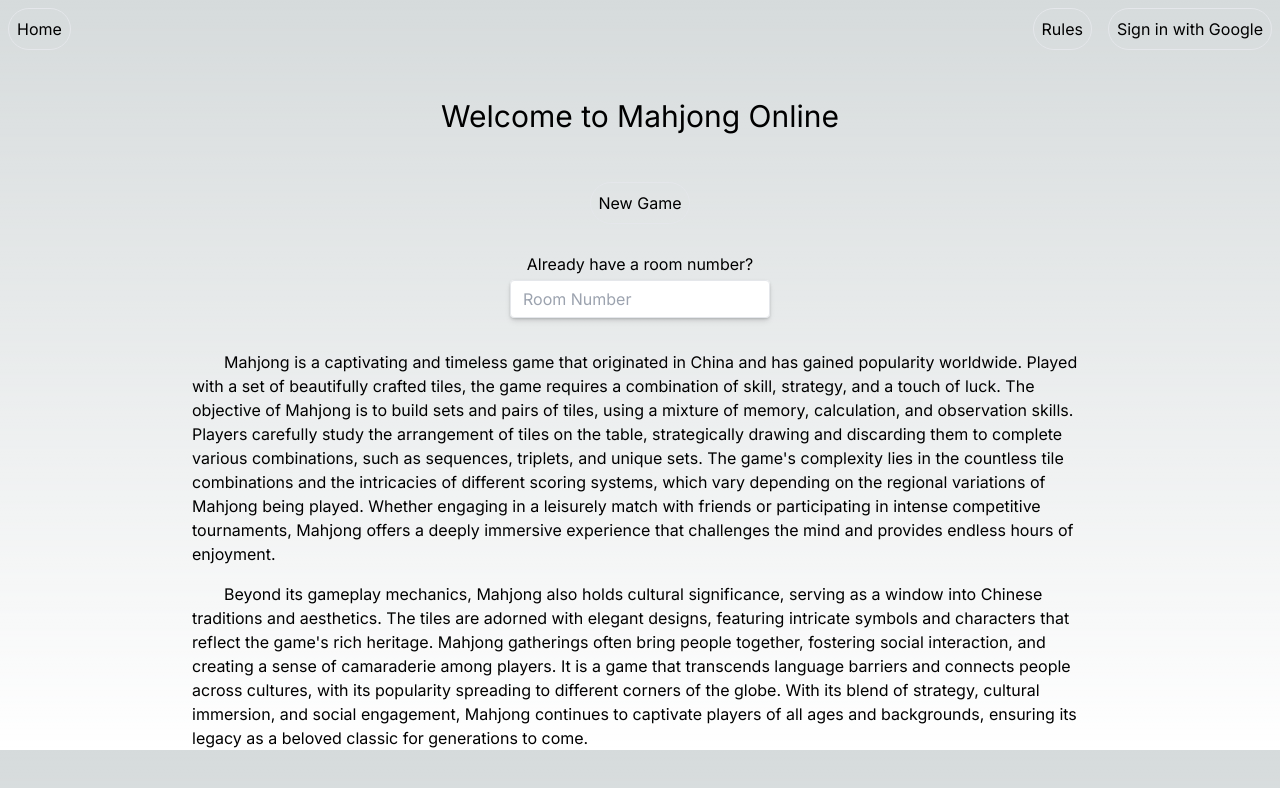
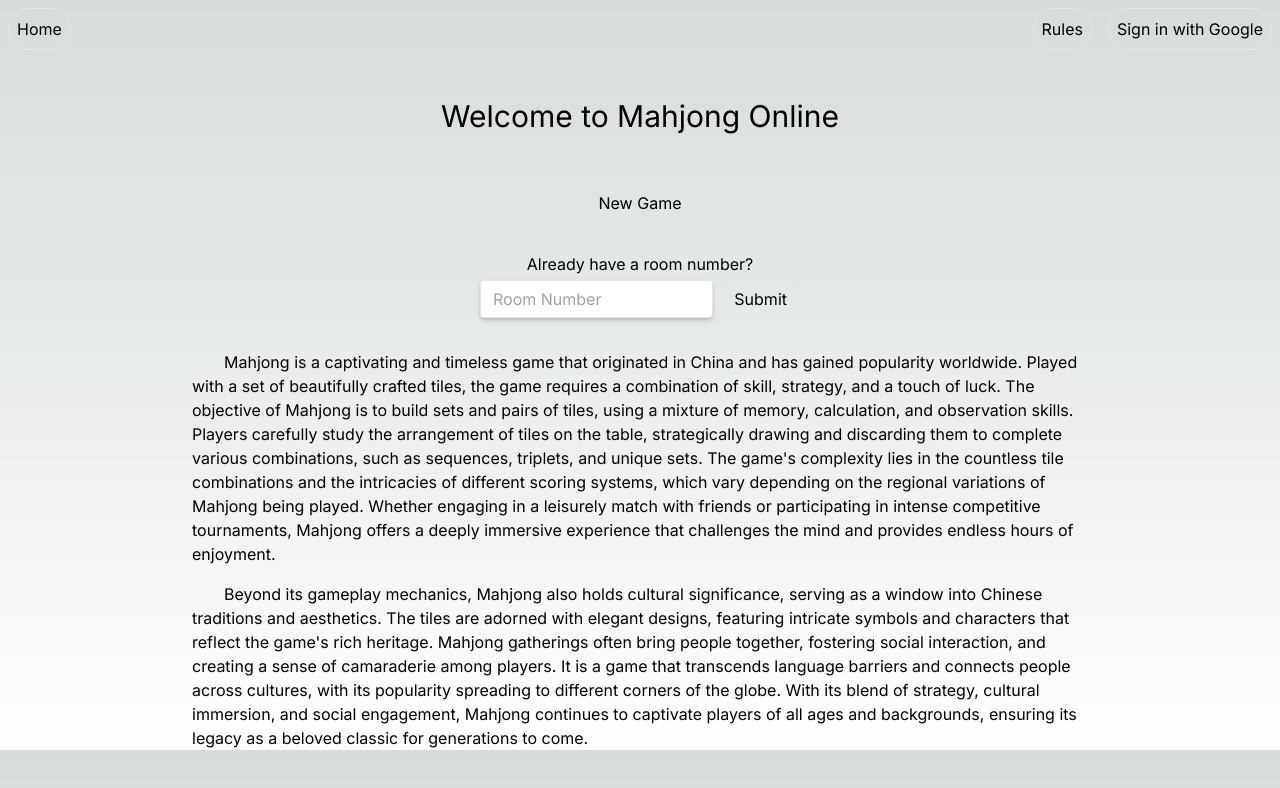
Before and after one commit to anthonybisgood/Mahjong-Online, a Next.js app: page / in a window 1280 px wide. Shown: the top 788 px of the page. Built offline with nearby package versions, Linux system fonts and the light colour scheme; no server answers.

Commit message:
updated sign in restrictions

```diff
--- a/src/app/Components/RoomForm.tsx
+++ b/src/app/Components/RoomForm.tsx
@@ -1,7 +1,8 @@
 "use client";
 import React from "react";
 import { useState } from "react";
-
+import { auth, firestore, signInWithGoogle } from "../Components/SignInButton";
+import { useRouter } from "next/router";
 const FormComponent = () => {
   const [roomNumber, setRoomNumber] = useState("");
 
@@ -9,22 +10,40 @@ const FormComponent = () => {
     setRoomNumber(event.target.value);
   };
 
-  const onSubmit = (e: React.FormEvent<HTMLFormElement>) => {
-    e.preventDefault();
+  const onSubmit = (event: React.FormEvent<HTMLFormElement>) => {
+    event.preventDefault();
+    if (!auth.currentUser) {
+      alert("You must be signed in to join a game.")
+    }
+
     // Do something with the room number
   };
 
+
   return (
-    <form className="bg-white shadow-md rounded" onSubmit={onSubmit}>
+    <div className="flex">
+      <form
+        className="bg-white shadow-md rounded"
+        onSubmit={onSubmit}
+        id="RoomNumber"
+      >
         <input
           className="shadow appearance-none border rounded w-full py-2 px-3 text-gray-700 leading-tight focus:outline-none focus:shadow-outline"
-        id="RoomNumber"
           type="text"
           placeholder="Room Number"
           value={roomNumber}
           onChange={onChange}
         ></input>
       </form>
+      <button
+        type="submit"
+        form="RoomNumber"
+        value="Submit"
+        className="border ml-2 rounded py-2 px-3 leading-tight focus:outline-none focus:shadow-outline"
+      >
+        Submit
+      </button>
+    </div>
   );
 };
 
--- a/src/app/Components/SignInButton.tsx
+++ b/src/app/Components/SignInButton.tsx
@@ -30,13 +30,13 @@ if (typeof window !== "undefined" && !firebase.apps.length) {
 
 const auth = firebase.auth();
 const firestore = firebase.firestore();
-export { auth, firestore };
+
+const signInWithGoogle = () => {
+  const provider = new firebase.auth.GoogleAuthProvider();
+  auth.signInWithPopup(provider);
+};
 
 function SignIn() {
-  const signInWithGoogle = () => {
-    const provider = new firebase.auth.GoogleAuthProvider();
-    auth.signInWithPopup(provider);
-  };
   return <button onClick={signInWithGoogle}>Sign in with Google</button>;
 }
 
@@ -51,4 +51,4 @@ export default function SignInButton() {
   return <>{user ? <SignOut /> : <SignIn />}</>;
 }
 
-export { SignInButton };
+export {signInWithGoogle, auth, firestore};
--- a/src/app/newGame/page.tsx
+++ b/src/app/gameLobby/page.tsx
@@ -2,18 +2,25 @@
 import { Header } from "../Components/Header";
 import { auth, firestore } from "../Components/SignInButton";
 import { useAuthState } from "react-firebase-hooks/auth";
+import { signInWithGoogle } from "../Components/SignInButton";
+import { useRouter } from "next/navigation";
 
-export default function NewGame() {
+export default function GameLobby() {
+  const router = useRouter();
+  if (!auth.currentUser) {
+    router.push("/");
+    alert("You must be signed in to join a game.");
+  }
   const [user] = useAuthState(auth as any);
   console.log(user);
   const db = firestore;
+
   console.log(db);
   return (
     <>
       <Header />
       <main>
         <h1 className="flex justify-center text-3xl my-10">New Game</h1>
-
       </main>
     </>
   );
--- a/src/app/page.tsx
+++ b/src/app/page.tsx
@@ -3,6 +3,7 @@ import React from "react";
 
 import { Header } from "../app/Components/Header";
 import { RoomForm } from "../app/Components/RoomForm";
+import { auth, firestore } from "./Components/SignInButton";
 export default function Home() {
   return (
     <>
@@ -10,7 +11,7 @@ export default function Home() {
       <main className="flex flex-col items-center">
         <h1 className="text-3xl my-10">Welcome to Mahjong Online</h1>
         <Link
-          href="newGame"
+          href="/gameLobby"
           className="border rounded-full hover:text-cyan-500 hover:border-cyan-500 p-2 mt-2"
         >
           New Game
```
Lines whose indentation alone changed are shown as unchanged.
